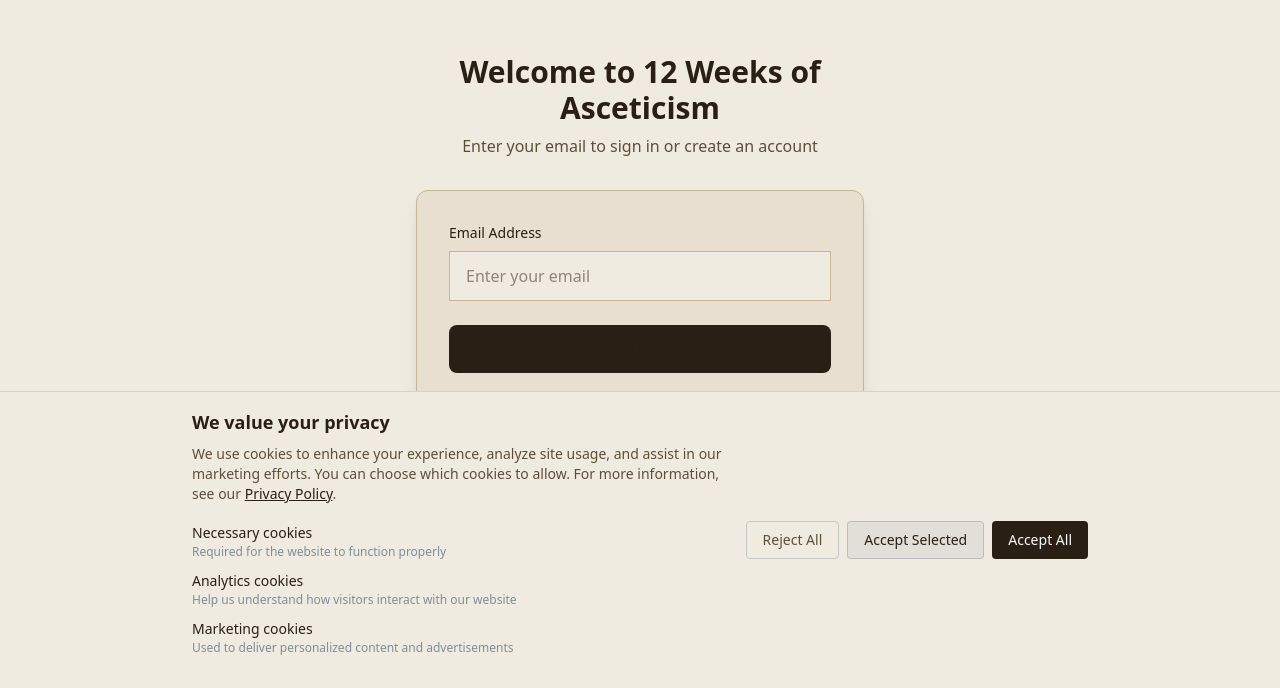
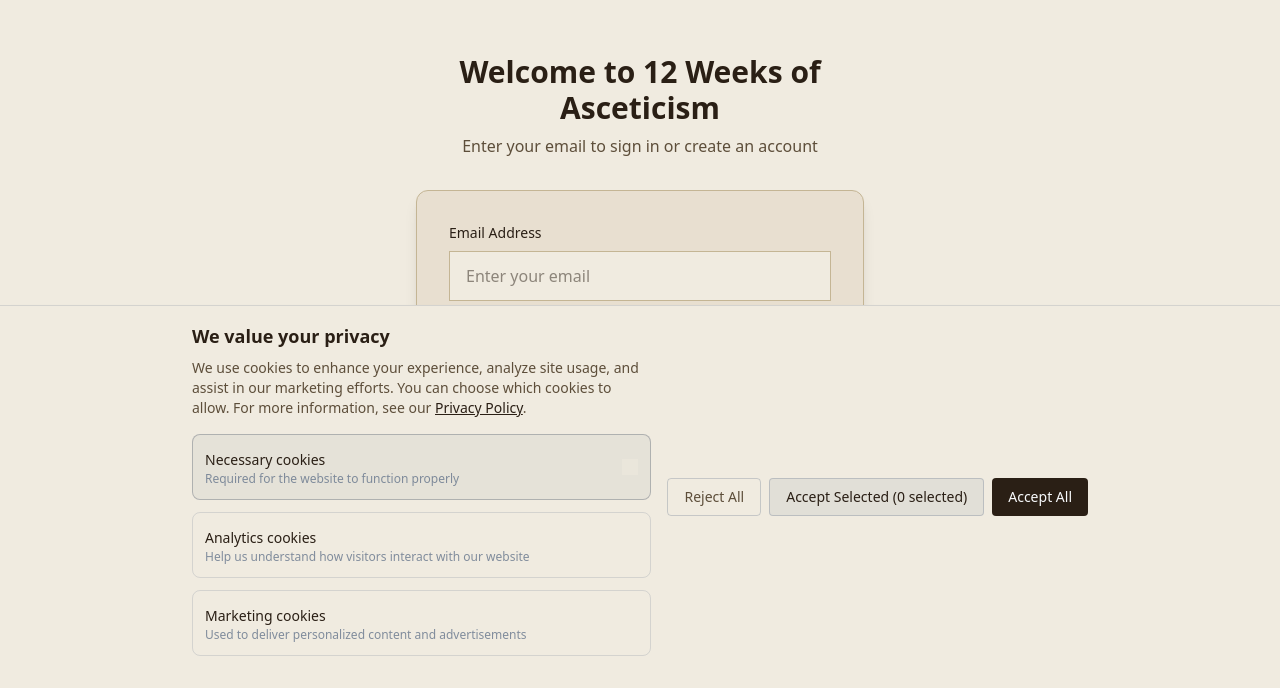
Before and after one commit to martinwinther/12-weeks-of-asceticism, a React (Vite) app: page /auth in a window 1280 px wide. Shown: the part 112-800 px from the top of the page. Built offline with nearby package versions, Linux system fonts and the light colour scheme; no server answers; the HTML template or start-up script is replaced by a standard one.

Commit message:
improve styling

```diff
--- a/src/components/CookieConsent.jsx
+++ b/src/components/CookieConsent.jsx
@@ -65,8 +65,10 @@ const CookieConsent = () => {
               </a>.
             </p>
 
-            <div className="space-y-2 mb-4">
-              <div className="flex items-center justify-between">
+            <div className="space-y-3 mb-4">
+              <div className={`flex items-center justify-between p-3 rounded-lg border ${
+                preferences.necessary ? 'border-primary/30 bg-primary/5' : 'border-accent/20'
+              }`}>
                 <div>
                   <span className="text-sm font-medium text-primary">Necessary cookies</span>
                   <p className="text-xs text-accent/80">Required for the website to function properly</p>
@@ -76,12 +78,14 @@ const CookieConsent = () => {
                     type="checkbox"
                     checked={preferences.necessary}
                     disabled
-                    className="w-4 h-4 text-primary bg-background border-accent/30 rounded focus:ring-primary"
+                    className="w-4 h-4 text-primary bg-background border-accent/30 rounded focus:ring-primary cursor-not-allowed opacity-50"
                   />
                 </div>
               </div>
 
-              <div className="flex items-center justify-between">
+              <div className={`flex items-center justify-between p-3 rounded-lg border ${
+                preferences.analytics ? 'border-primary/30 bg-primary/5' : 'border-accent/20'
+              }`}>
                 <div>
                   <span className="text-sm font-medium text-primary">Analytics cookies</span>
                   <p className="text-xs text-accent/80">Help us understand how visitors interact with our website</p>
@@ -91,12 +95,14 @@ const CookieConsent = () => {
                     type="checkbox"
                     checked={preferences.analytics}
                     onChange={(e) => setPreferences(prev => ({ ...prev, analytics: e.target.checked }))}
-                    className="w-4 h-4 text-primary bg-background border-accent/30 rounded focus:ring-primary"
+                    className="w-4 h-4 text-primary bg-background border-accent/30 rounded focus:ring-primary cursor-pointer"
                   />
                 </div>
               </div>
 
-              <div className="flex items-center justify-between">
+              <div className={`flex items-center justify-between p-3 rounded-lg border ${
+                preferences.marketing ? 'border-primary/30 bg-primary/5' : 'border-accent/20'
+              }`}>
                 <div>
                   <span className="text-sm font-medium text-primary">Marketing cookies</span>
                   <p className="text-xs text-accent/80">Used to deliver personalized content and advertisements</p>
@@ -106,7 +112,7 @@ const CookieConsent = () => {
                     type="checkbox"
                     checked={preferences.marketing}
                     onChange={(e) => setPreferences(prev => ({ ...prev, marketing: e.target.checked }))}
-                    className="w-4 h-4 text-primary bg-background border-accent/30 rounded focus:ring-primary"
+                    className="w-4 h-4 text-primary bg-background border-accent/30 rounded focus:ring-primary cursor-pointer"
                   />
                 </div>
               </div>
@@ -124,7 +130,7 @@ const CookieConsent = () => {
               onClick={handleAcceptSelected}
               className="px-4 py-2 text-sm bg-accent/10 text-primary border border-accent/30 rounded hover:bg-accent/20 transition-colors"
             >
-              Accept Selected
+              Accept Selected ({[preferences.analytics, preferences.marketing].filter(Boolean).length} selected)
             </button>
             <button
               onClick={handleAcceptAll}
```
